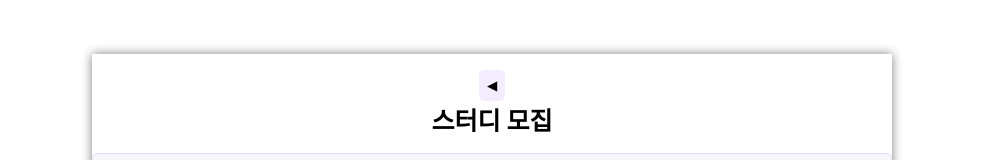
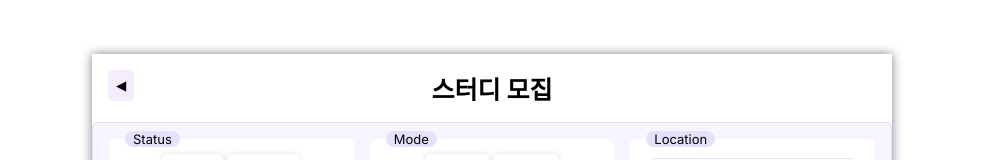
Before and after one commit to haileyham/study-now, a Next.js app: page /study-post/write in a window 1280 px wide. Shown: the part 154-314 px from the top of the page, without its empty margins (148-1130 px from the left). Built offline with nearby package versions, Linux system fonts and the light colour scheme.

Commit message:
(#7) feat : 글작성페이지-뒤로가기버튼 모달화 및 선택지추가

```diff
--- a/app/study-post/write/page.tsx
+++ b/app/study-post/write/page.tsx
@@ -17,6 +17,8 @@ export default function StudyWrite() {
     content: '',
     day: '',
   });
+
+  const [isModalOpen, setIsModalOpen] = useState(false);
 
   const handleChange = (
     e: ChangeEvent<HTMLInputElement | HTMLTextAreaElement>,
@@ -49,18 +51,43 @@ export default function StudyWrite() {
     }
   };
 
+  const openModal = async () => {
+    setIsModalOpen(true);
+  };
+
+  const closeModal = async () => {
+    setIsModalOpen(false);
+  };
+
+  const handleConfirm = () => {
+    router.back();
+  };
+  const closeOnClick = (e: any) => {
+    e.stopPropagation(); // 이벤트 버블링 중지
+  };
+
   return (
     <>
       <div className={`container ${styles.container} `}>
         <main>
           <section className={styles.writeHeader}>
-            <button
-              onClick={() => {
-                router.back();
-              }}
-            >
-              ◀
-            </button>
+            <div className={styles.modalContainer}>
+              <button className={styles.backBtn} onClick={openModal}>
+                ◀
+              </button>
+              {isModalOpen && (
+                <div className={styles.modal} onClick={openModal}>
+                  <div className={styles.modalContent} onClick={closeOnClick}>
+                    <div className={styles.closeBtn} onClick={closeModal}>
+                      &times;
+                    </div>
+                    <p>정말 나가겠습니까?</p>
+                    <button onClick={handleConfirm}>확인</button>
+                    <button onClick={closeModal}>닫기</button>
+                  </div>
+                </div>
+              )}
+            </div>
             <h1>스터디 모집</h1>
           </section>
           <section className={styles.writeCheck}>
```
